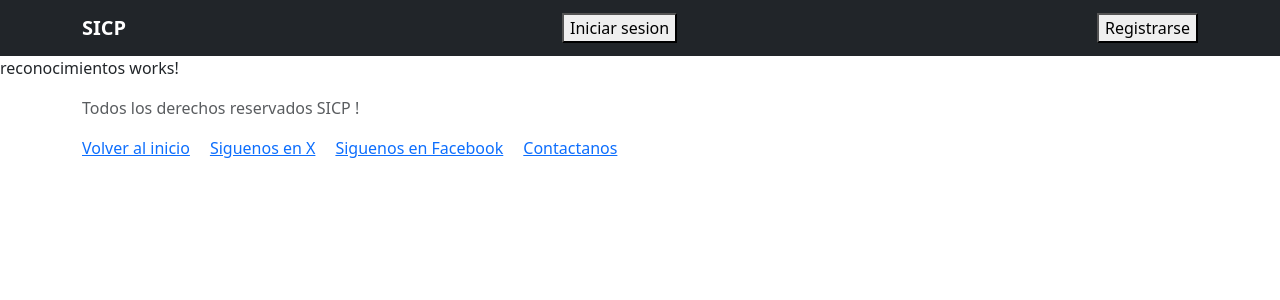
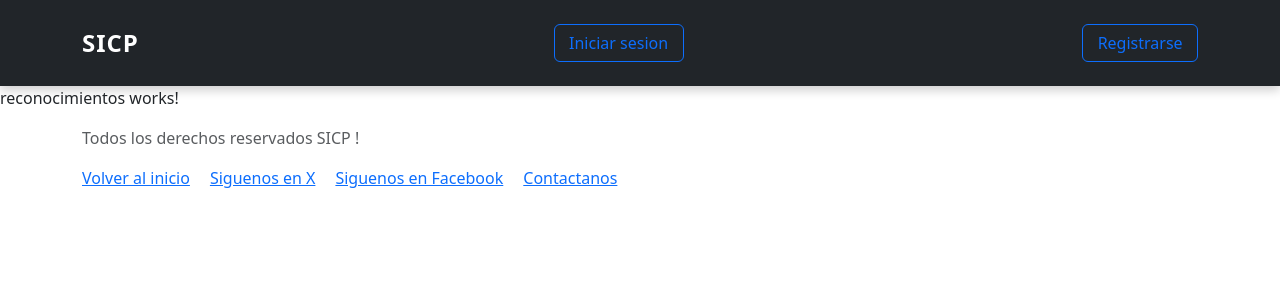
Before and after one commit to nitstalkr/ERIZO---ING-DE-SOFTWARE, an Angular app: page /reconocimientos in a window 1280 px wide. Shown: the top 300 px of the page. Built offline with nearby package versions, Linux system fonts and the light colour scheme.

Commit message:
Add files via upload

```diff
--- a/src/app/components/header/header.component.css
+++ b/src/app/components/header/header.component.css
@@ -0,0 +1,46 @@
+/* Estilo general del header */
+header {
+    background-color: #212529;
+    box-shadow: 0 4px 10px rgba(0, 0, 0, 0.2);
+    padding: 0.75rem 0;
+    position: sticky;
+    top: 0;
+    z-index: 999;
+}
+
+/* Contenedor de la navbar */
+.navbar {
+    padding: 0.5rem 1rem;
+}
+
+/* Marca del sistema */
+.navbar-brand strong {
+    font-size: 1.5rem;
+    color: #fff;
+    letter-spacing: 1px;
+    transition: color 0.3s ease;
+}
+
+.navbar-brand strong:hover {
+    color: #0d6efd;
+
+}
+
+/* Botones del header */
+header button {
+    background-color: transparent;
+    border: 1px solid #0d6efd;
+    color: #0d6efd;
+    border-radius: 0.375rem;
+    padding: 0.4rem 0.9rem;
+    margin-left: 0.5rem;
+    font-weight: 500;
+    transition: all 0.3s ease;
+    cursor: pointer;
+}
+
+header button:hover {
+    background-color: #0d6efd;
+    color: white;
+    transform: scale(1.05);
+}
```
